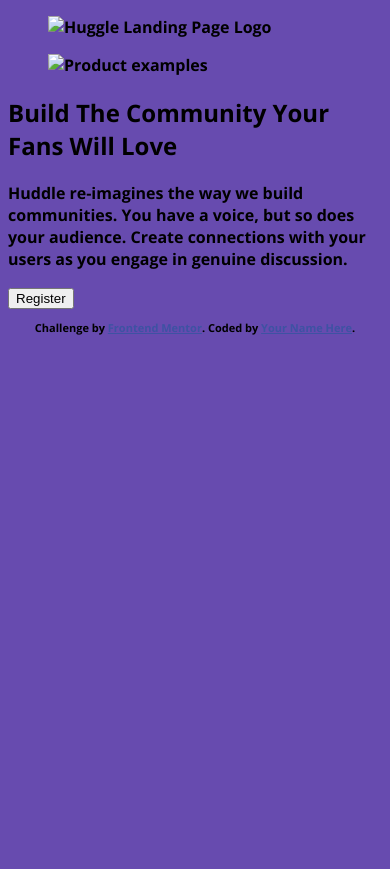
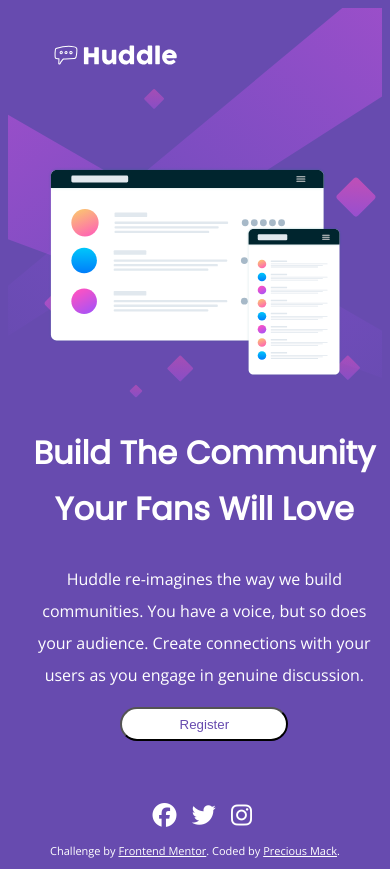
Before and after one commit to pfmack/huddle-landing-page, a plain HTML site: page index.html in a window 390 px wide. Drawn offline with nearby package versions, Linux system fonts and the light colour scheme.

Commit message:
changes to css media queries

```diff
--- a/css/styles.css
+++ b/css/styles.css
@@ -7,17 +7,193 @@ html {
 
 
 body {
-    background-color: rgb(103, 75, 175);
+    background: hsl(257, 40%, 49%);
+    color:#FFFFFF;
     font-family: 'Open Sans', sans-serif;
 	font-size: 1em;
-	height: 100%;
+    height: 100%;
+    display: flex;
+	justify-content: center;
+	align-items: center;
+	flex-flow: row wrap;
+}
+
+.container {
+    max-width: 1200px;
+    width: 100%;
+    margin: 0 auto;
+    display: flex;
+	justify-content: center;
+	align-items: center;
+	flex-flow: row wrap;
+}
+
+h1 {
+    font-family: 'Poppins', sans-serif;
 }
 
 
+/**** Header Styles *****/
+
+header {
+    background: url("../img/bg-mobile.svg") no-repeat;
+    background-size: cover;
+    display: flex;
+	justify-content: center;
+	align-items: center;
+	flex-flow: row wrap;
+
+}
+
+.logo, .mockups {
+    width: 100%;
+}
+
+.logo img {
+    width: 45%;
+    height: 50%;
+    padding-top: 5%;
+}
+
+.mockups img {
+    width: 100%;
+    height: 100%;
+    padding-top: 20%;
+}
+
+/***** Main Styles *****/
+
+main {
+    display: flex;
+	justify-content: center;
+	align-items: center;
+	flex-flow: row wrap;
+}
+
+#main-content h1 {
+    font-weight: 700;
+    font-size: 2rem;
+    line-height: 3.5rem;
+    text-align: center;
+    padding-left: 5%;
+}
+
+
+#main-content p {
+    font-weight: 400;
+    line-height: 2rem;
+    text-align: center;
+    padding-left: 5%;
+
+}
+
+/***** Button Styles *****/
+
+.register {
+    text-align: center;
+    margin-left: 30%;
+    color: hsl(257, 40%, 49%);
+    background-color: #ffffff;
+    width: 45%;
+    padding: 2%;
+    border-radius: 20px;
+    -webkit-border-radius: 20px;
+    -moz-border-radius: 20px;
+    -ms-border-radius: 20px;
+    -o-border-radius: 20px;
+}
+
+
+/***** Footer Styles *****/
+
+footer {
+    margin-top: 15%;
+
+}
+
+.social-media {
+    text-align: center;
+    padding-left: 5%;
+}
+
+.social-media i {
+    color: #ffffff;
+    font-size: 1.5rem;
+    padding: 2%;
+}
+
 .attribution {
-    font-size: 11px; text-align: center;
+    font-size: 11px;
+    text-align: center;
 }
 
 .attribution a {
-    color: hsl(228, 45%, 44%);
+    color: #ffffff;
+
 }
+/***** Media Queries *****/
+
+/******* Desktop Version *******/
+
+@media all and (min-width: 1200px){
+
+    body {
+        background: url("../img/bg-desktop.svg") no-repeat  hsl(257, 40%, 49%);
+        background: cover;
+    }
+
+    header {
+        background: transparent;
+    }
+
+    main {
+        text-align: left;
+    }
+
+    header {
+        flex-flow: column;
+        width: 45%;
+    }
+
+    main {
+        width: 45%;
+        padding-top: 10%;
+        margin-left: 5%;
+    }
+
+    #main-content h1 {
+        font-size: 3rem;
+        line-height: 3.5rem;
+        text-align: left;
+        padding-left: 5%;
+    }
+
+
+    #main-content p {
+        font-size: 1.25rem;
+        line-height: 1.75rem;
+        text-align: left;
+        padding-left: 5%;
+
+    }
+
+
+    .register {
+        text-align: center;
+        padding: 2%;
+        width: 25%;
+        margin-left: 5%;
+    }
+
+    footer {
+        width: 100%;
+        margin-top: 0;
+    }
+
+    .social-media {
+        text-align: right;
+        padding-left: 5%;
+    }
+
+
+}
--- a/index.html
+++ b/index.html
@@ -12,7 +12,8 @@
   <link rel="stylesheet"  href="css/styles.css">
 
   <!--Google Font-->
-  <link href="https://fonts.googleapis.com/css2?family=Open+Sans:ital,wght@0,700;1,400&display=swap" rel="stylesheet">
+  <link href="https://fonts.googleapis.com/css2?family=Open+Sans:ital,wght@0,400&display=swap" rel="stylesheet">
+  <link href="https://fonts.googleapis.com/css2?family=Poppins:ital,wght@0,400;1,700&display=swap" rel="stylesheet">
 
   <!-- Font Awesome CDN-->
   <script src="https://kit.fontawesome.com/d539ccff49.js" crossorigin="anonymous"></script>
@@ -21,20 +22,18 @@
 <body>
 
   <!-- Begin Header -->
+<div class="container">
   <header>
-    <figure>
-      <img src="" alt="Huggle Landing Page Logo">
+    <figure class="logo">
+      <img src="img/logo.svg" alt="Huggle Landing Page Logo">
     </figure>
+      <figure class="mockups">
+        <img src="img/illustration-mockups.svg" alt="Product examples">
+      </figure>
   </header>
 
   <!-- Begin Main Page Content-->
-  <main>
-    <section id="hero">
-      <figure>
-        <img src="" alt="Product examples">
-      </figure>
-    </section>
-
+    <main>
     <section id="main-content">
 
       <h1> Build The Community Your Fans Will Love</h1>
@@ -42,7 +41,7 @@
       <p>Huddle re-imagines the way we build communities. You have a voice, but so does your audience.
         Create connections with your users as you engage in genuine discussion.</p>
 
-      <button>Register</button>
+      <button class="register">Register</button>
 
     </section>
 
@@ -51,14 +50,15 @@
   <!-- Begin Footer-->
   <footer>
     <div class="social-media">
-      <a href="https://www.facebook.com"></a>
-      <a href="https://www.twitter.com"></a>
-      <a href="https://www.instagram.com"></a>
+      <a href="https://www.facebook.com"><i class="fab fa-facebook"></i></a>
+      <a href="https://www.twitter.com"><i class="fab fa-twitter"></i></a>
+      <a href="https://www.instagram.com"><i class="fab fa-instagram"></i></a>
     </div>
     <p class="attribution">
       Challenge by <a href="https://www.frontendmentor.io?ref=challenge" target="_blank">Frontend Mentor</a>.
-      Coded by <a href="#">Your Name Here</a>.
+      Coded by <a href="#">Precious Mack</a>.
     </p>
   </footer>
+</div>
 </body>
 </html>
```
